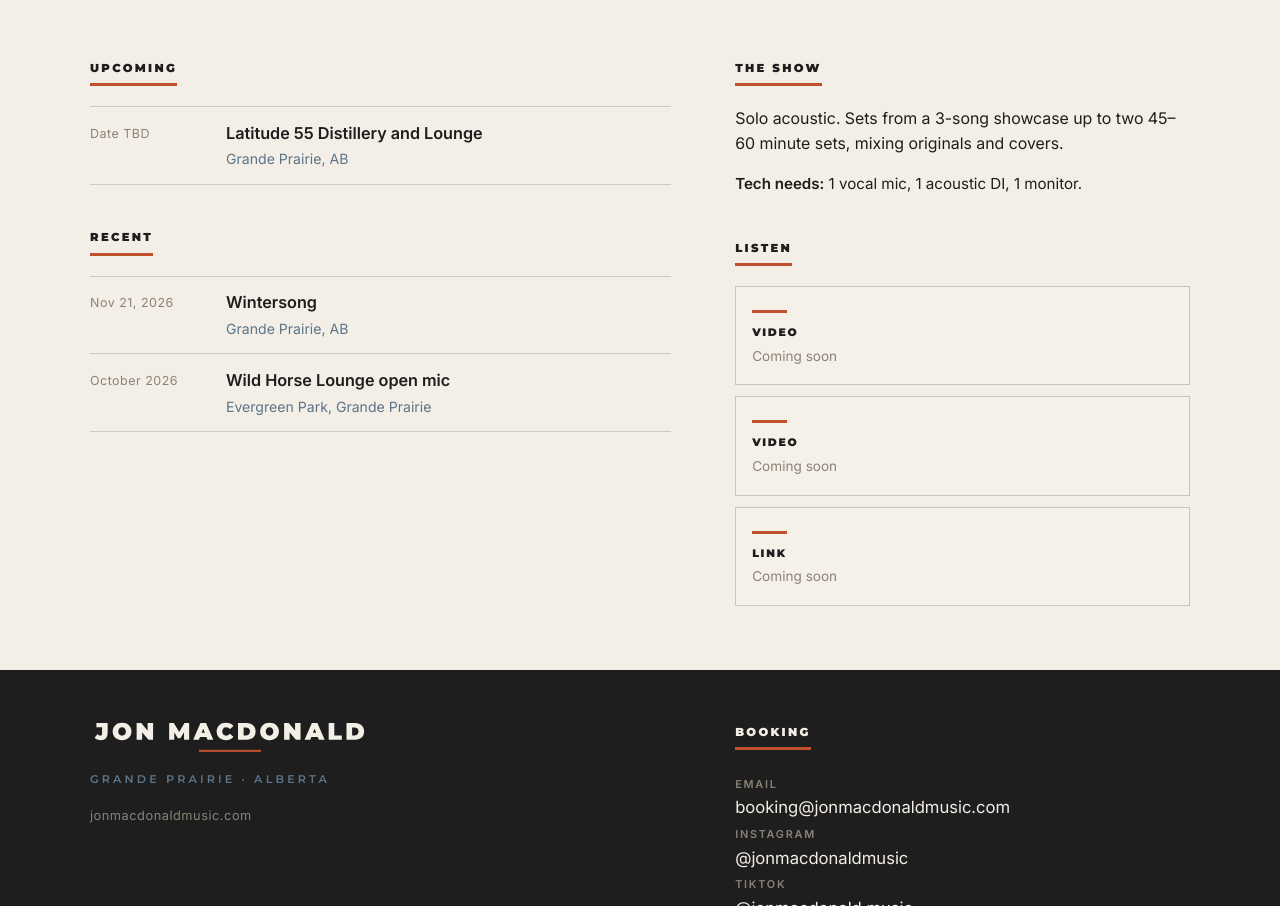
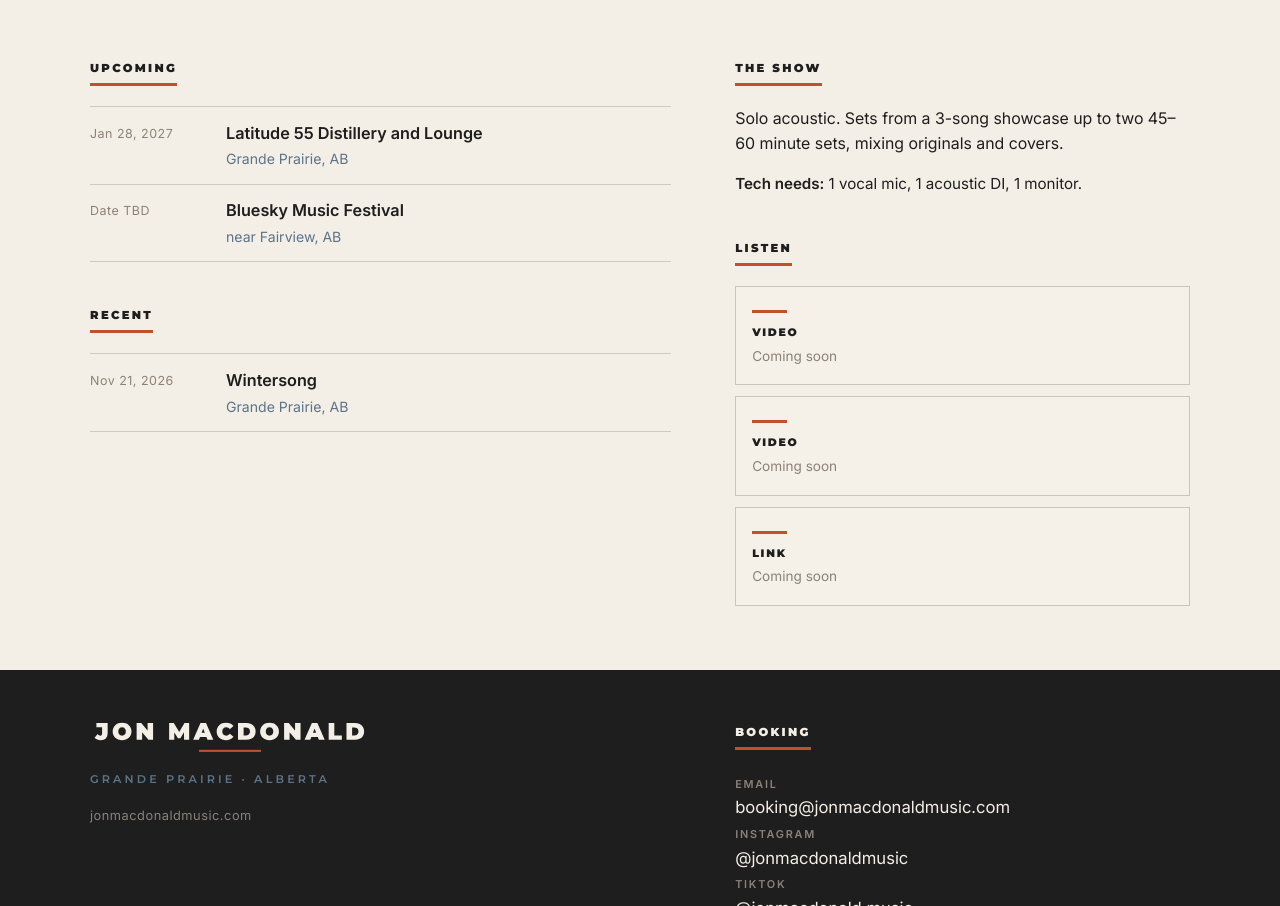
Before and after one commit to jonmacdonaldmusic/jonmacdonaldmusic-site, a plain HTML site: page index.html in a window 1280 px wide. Shown: the part 904-1810 px from the top of the page. Drawn offline with Linux system fonts and the light colour scheme.

Commit message:
Update shows: drop Wild Horse Lounge, set Latitude 55 date, add Bluesky Festival.
Remove the Wild Horse Lounge open mic from Recent, set Latitude 55 to Jan 28, 2027, and add Bluesky Music Festival (near Fairview, AB, date TBD). Refresh the EPK PDF.

```diff
--- a/index.html
+++ b/index.html
@@ -470,11 +470,17 @@ h2 {
         <h2>Upcoming</h2>
         <ol class="dates">
           <li>
-            <!-- TBD: add confirmed Latitude 55 date -->
-            <span class="when">Date TBD</span>
+            <time class="when" datetime="2027-01-28">Jan 28, 2027</time>
             <div>
               <strong>Latitude 55 Distillery and Lounge</strong>
               <span class="where">Grande Prairie, AB</span>
+            </div>
+          </li>
+          <li>
+            <span class="when">Date TBD</span>
+            <div>
+              <strong>Bluesky Music Festival</strong>
+              <span class="where">near Fairview, AB</span>
             </div>
           </li>
         </ol>
@@ -487,13 +493,6 @@ h2 {
             <div>
               <strong>Wintersong</strong>
               <span class="where">Grande Prairie, AB</span>
-            </div>
-          </li>
-          <li>
-            <time class="when" datetime="2026-10">October 2026</time>
-            <div>
-              <strong>Wild Horse Lounge open mic</strong>
-              <span class="where">Evergreen Park, Grande Prairie</span>
             </div>
           </li>
         </ol>
```
Also changed, not shown: 1 other file.
